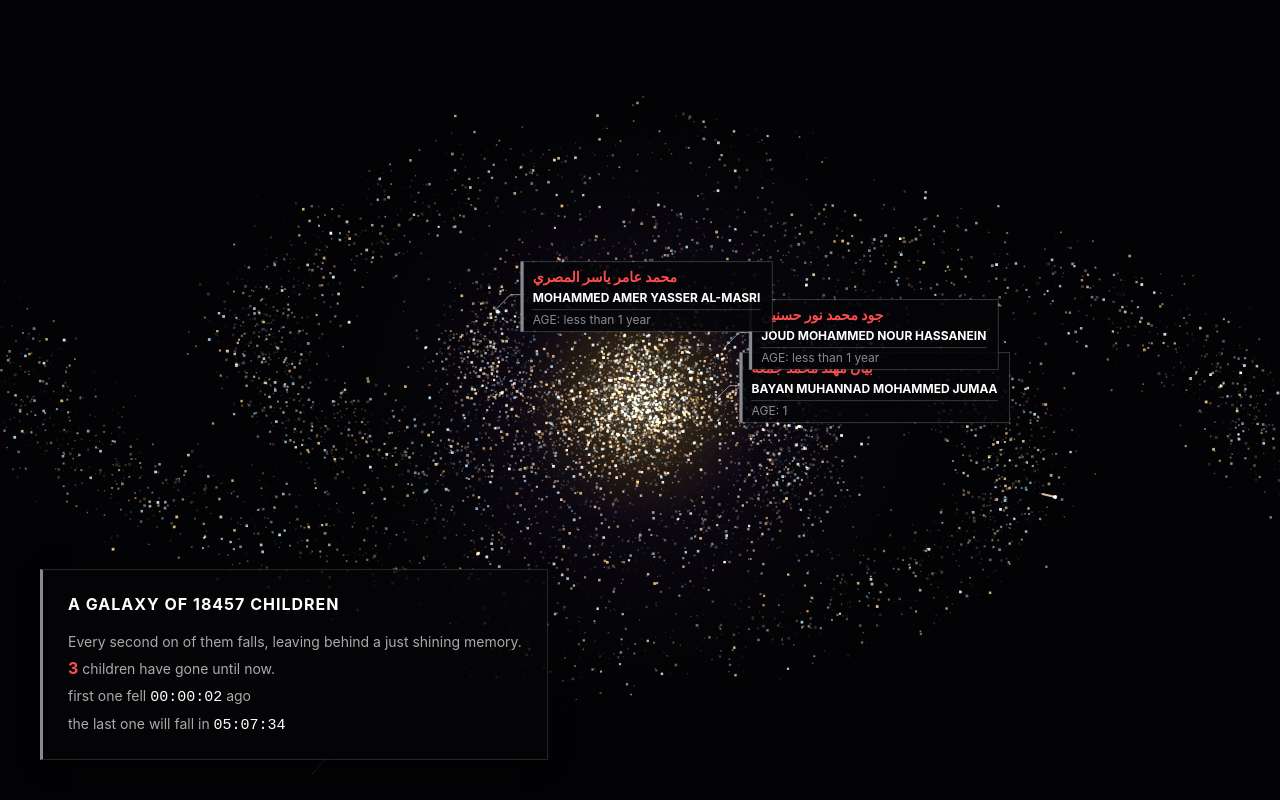
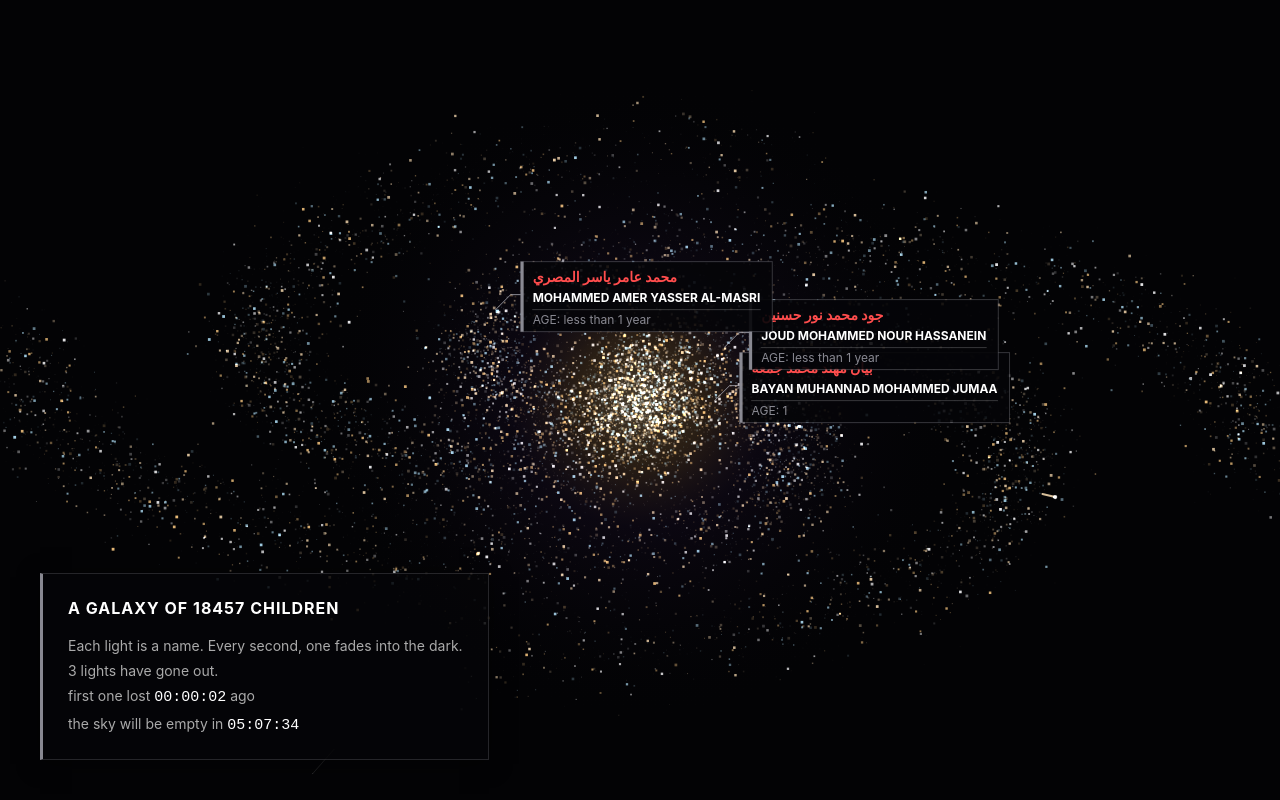
Before and after one commit to maurosemproni/galaxy-for-gaza, a React (Vite) app: page / in a window 1280 px wide. Built offline with nearby package versions, Linux system fonts and the light colour scheme.

Commit message:
cambiato testo info panel

```diff
--- a/src/components/InfoPanel.jsx
+++ b/src/components/InfoPanel.jsx
@@ -56,17 +56,17 @@ export default function InfoPanel({ totalStars, fallenCount, firstFallTime }) {
       </div>
 
       <div>
-        Every second on of them falls, leaving behind a just shining memory.
+        Each light is a name. Every second, one fades into the dark.
       </div>
 
       <div>
-        <span style={{ color: '#ff4d4d', fontWeight: 'bold', fontSize: '16px' }}>{fallenCount}</span> children have gone until now.
+        {fallenCount} lights have gone out.
       </div>
 
       {fallenCount > 0 ? (
         <>
-          <div>first one fell <span style={{ color: '#ffffff', fontFamily: 'monospace', fontSize: '15px' }}>{formatTime(elapsedMs)}</span> ago</div>
-          <div>the last one will fall in <span style={{ color: '#ffffff', fontFamily: 'monospace', fontSize: '15px' }}>{formatTime(remainingMs)}</span></div>
+          <div>first one lost <span style={{ color: '#ffffff', fontFamily: 'monospace', fontSize: '15px' }}>{formatTime(elapsedMs)}</span> ago</div>
+          <div>the sky will be empty in <span style={{ color: '#ffffff', fontFamily: 'monospace', fontSize: '15px' }}>{formatTime(remainingMs)}</span></div>
         </>
       ) : (
         <div style={{ fontStyle: 'italic', opacity: 0.7 }}>waiting for the first star to fall...</div>
```
